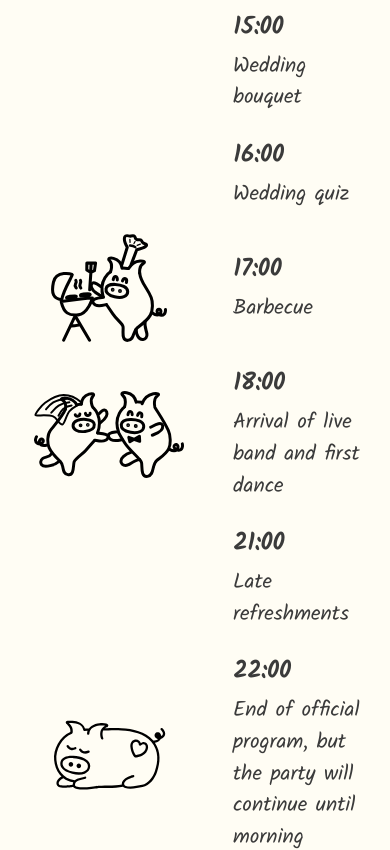
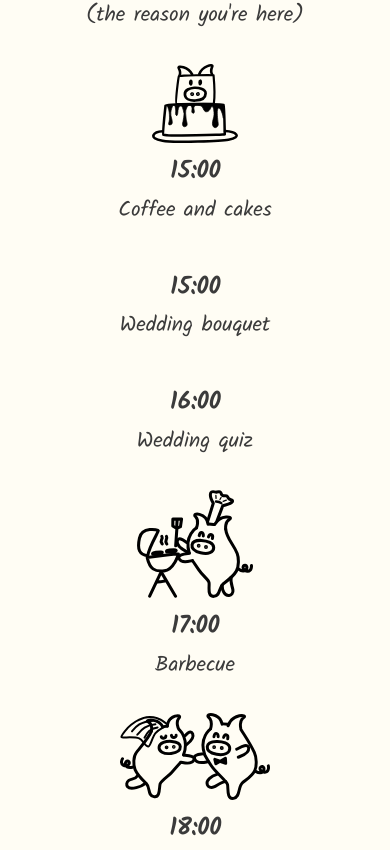
Before and after one commit to Papooch/takmysetedavemem.cz, a Nuxt app: page /en in a window 390 px wide. Shown: the part 2837-3687 px from the top of the page. Built offline with nearby package versions, Linux system fonts and the light colour scheme.

Commit message:
fix schedule on mobile

```diff
--- a/app/components/molecules/ScheduleSection.vue
+++ b/app/components/molecules/ScheduleSection.vue
@@ -131,7 +131,7 @@ const maxImageScale = Math.max(...items.map(i => i.imageScale ?? 1));
   width: 100%;
   display: flex;
   flex-direction: column;
-  gap: 1.5rem;
+  gap: 2rem;
 }
 
 .schedule-item {
@@ -192,9 +192,25 @@ const maxImageScale = Math.max(...items.map(i => i.imageScale ?? 1));
 /* Make the schedule section wider, matching the work in progress info section */
 /* Switch to column on mobile */
 @media (max-width: 768px) {
-  :deep(.content) {
-    width: 95%;
-    max-width: 1100px;
+
+  .schedule-row {
+    flex-direction: column;
+    align-items: center;
+    gap: 0.5rem;
+  }
+  .schedule-img-col {
+    width: 100%;
+    min-width: 0;
+    max-width: none;
+    justify-content: center;
+    margin-bottom: 0.2rem;
+  }
+  .schedule-right-col {
+    width: 100%;
+    align-items: center;
+  }
+  .schedule-text {
+    text-align: center;
   }
 }
 </style>
--- a/i18n/locales/cz.ts
+++ b/i18n/locales/cz.ts
@@ -34,7 +34,7 @@ export const cz = {
         barbecue: "Grilování",
         band: "Příjezd živé kapely\na první tanec",
         lateRefreshments: "Pozdní občerstvení",
-        end: "Konec oficiálního programu, ale zábava bude pokračovat až do rána",
+        end: "Konec oficiálního programu,\nale zábava bude pokračovat až do&nbsp;rána",
       },
     },
     confirmation: {
--- a/i18n/locales/en.ts
+++ b/i18n/locales/en.ts
@@ -28,15 +28,15 @@ export const en: Translations = {
       note: "Will be added, but tentatively it looks like this:",
       content: {
         guestArrival: "Guest arrival",
-        ceremony: "Ceremony (the reason we're here)",
-        lunch: "Lunch buffet (the reason you're here)",
+        ceremony: "Ceremony\n(the reason we're here)",
+        lunch: "Lunch buffet\n(the reason you're here)",
         cake: "Coffee and cakes",
         flower: "Wedding bouquet",
         quiz: "Wedding quiz",
         barbecue: "Barbecue",
-        band: "Arrival of live band and first dance",
+        band: "Arrival of live band\nand the first dance",
         lateRefreshments: "Late refreshments",
-        end: "End of official program, but the party will continue until morning",
+        end: "End of the official program,\nbut the party will continue until the morning",
       },
     },
     confirmation: {
```
